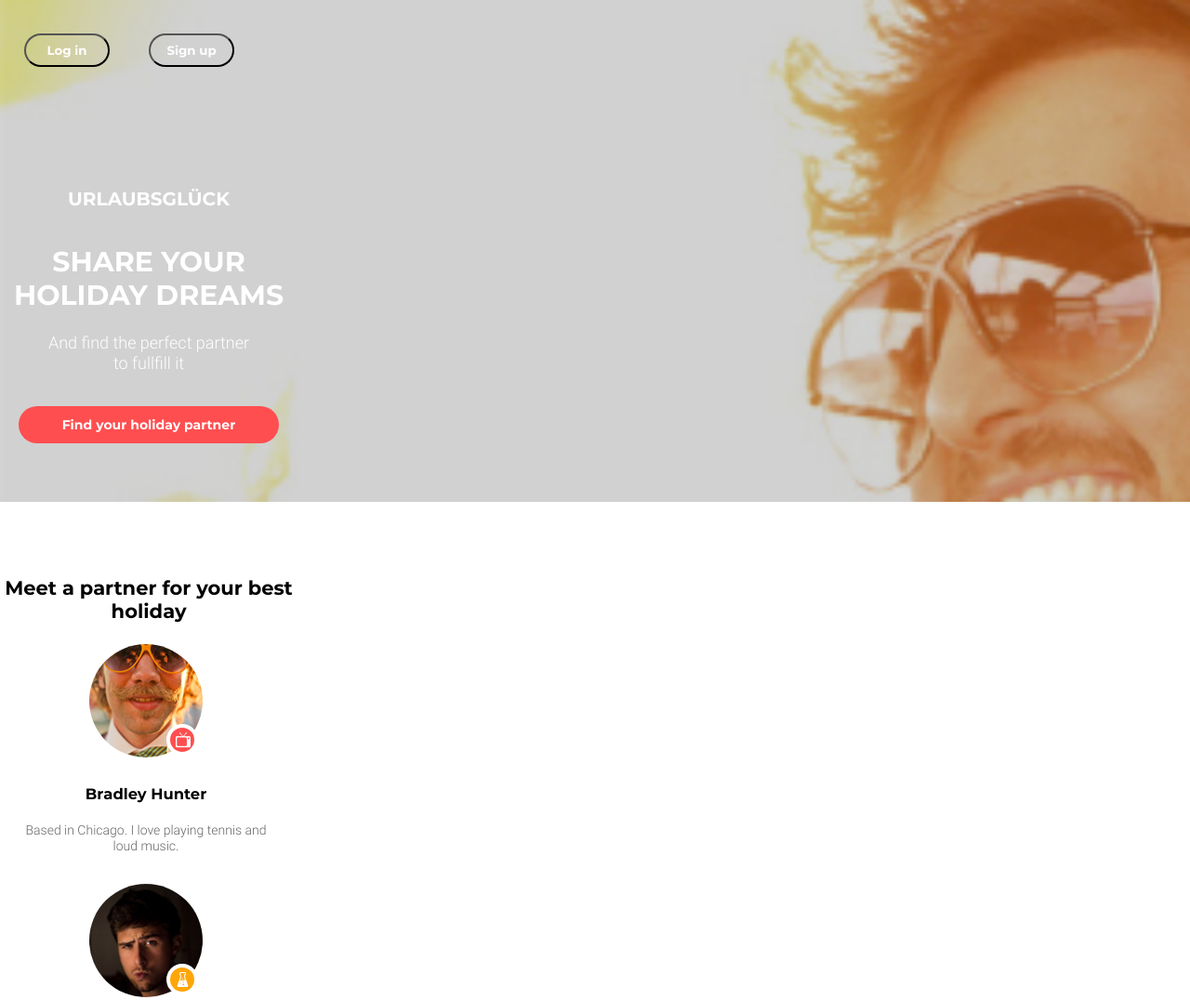
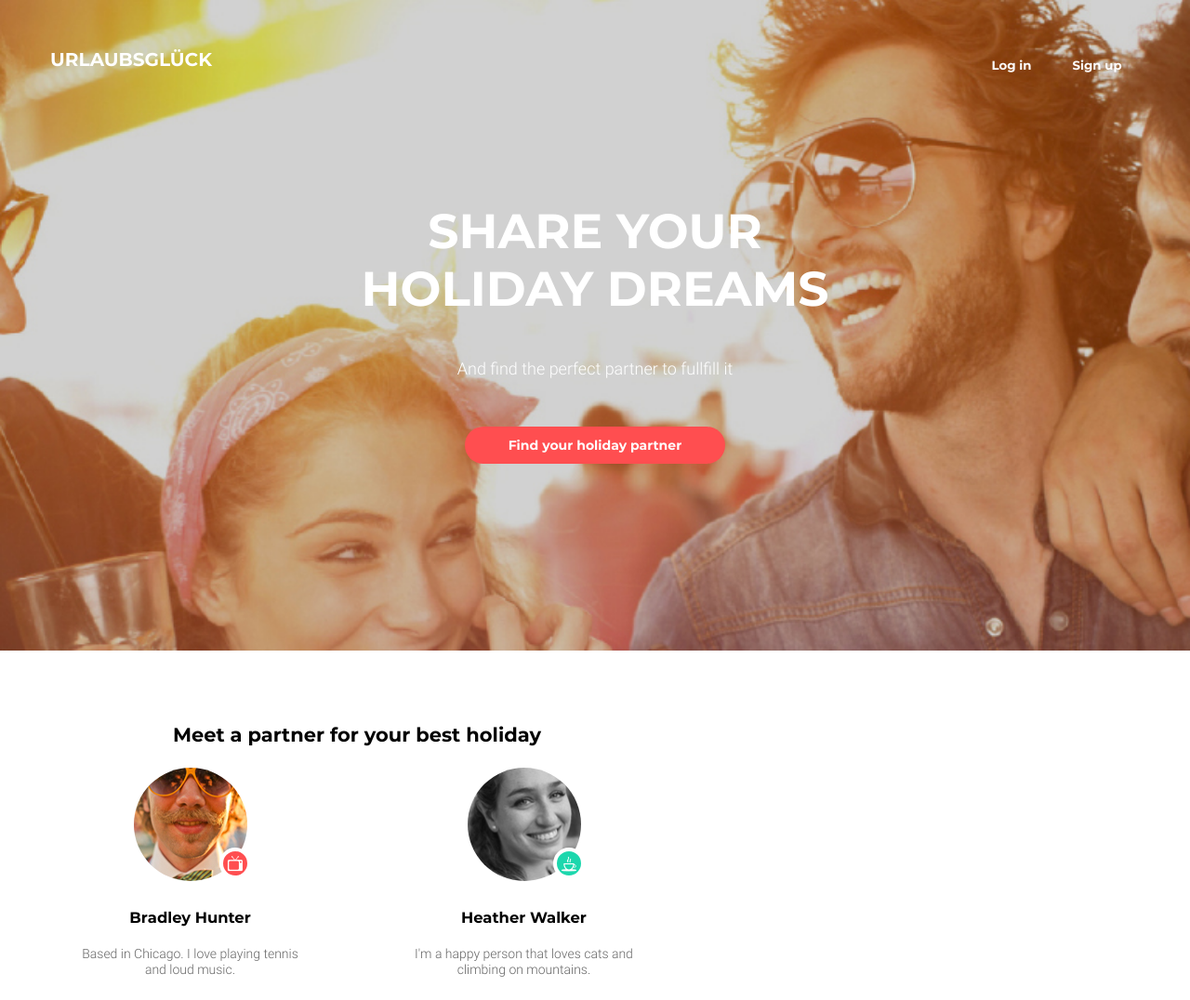
Before and after one commit to realtril/GitGO-IT-Course, a plain HTML site: page html-css/module-08/index.html in a window 1280 px wide. Shown: the top 1076 px of the page at 93% size. Drawn offline with Linux system fonts and the light colour scheme.

Commit message:
checking tablet version

```diff
--- a/html-css/module-08/css/styles.css
+++ b/html-css/module-08/css/styles.css
@@ -94,29 +94,27 @@ img {
   color: var(--secondary-color);
   text-align: center;
   display: flex;
-  justify-content: center;
+  justify-content: space-evenly;
   margin-bottom: 130px;
 }
 
-.log-in,
-.sign-up {
+button {
   color: var(--secondary-color);
   font-weight: bold;
   font-family: var(--secondary-font);
   width: 92px;
   height: 36px;
   background: transparent;
-  border-radius: 20px;
   cursor: pointer;
+  border: none;
+  position: relative;
 }
 
-.log-in:hover,
-.sign-up:hover {
+button:hover {
   border-color: rgb(255, 255, 255);
-}
-
-.log-in {
-  margin-right: 42px;
+  border-radius: 20px;
+  border-style: solid;
+  border-width: 2px;
 }
 
 .logo {
@@ -176,6 +174,10 @@ img {
   padding-right: 24px;
 }
 
+.partners-profile {
+  width: 220px;
+}
+
 .partner-pic {
   border-radius: 50%;
   margin: 0 auto;
@@ -195,7 +197,7 @@ img {
   border: 4px solid var(--secondary-color);
   background-position: center;
   border-radius: 50%;
-  right: 83px;
+  right: 50px;
   bottom: 2px;
 }
 
@@ -254,3 +256,70 @@ img {
   color: var(--secondary-color);
   background-color: var(--main-color);
 }
+
+@media (min-width: 768px) {
+  .container {
+    width: 768px;
+  }
+  .header {
+    background-image: url("../img/tablet.jpg");
+    background-repeat: no-repeat;
+    background-size: cover;
+    min-height: 700px;
+    padding-top: 52px;
+    margin-bottom: 78px;
+  }
+
+  .logo,
+  .button-nav {
+    margin-bottom: 0px;
+  }
+
+  .site-nav {
+    display: flex;
+    flex-direction: row-reverse;
+    justify-content: space-between;
+    padding: 0 54px;
+    margin-bottom: 130px;
+  }
+
+  .newline {
+    display: block;
+  }
+
+  .website-motto {
+    font-size: 52px;
+    margin-bottom: 43px;
+  }
+
+  .website-motto-enforcement span {
+    display: inline-block;
+  }
+
+  .website-motto-enforcement {
+    margin: 0 auto;
+    margin-bottom: 16px;
+  }
+
+  .partners-profile {
+    width: 240px;
+  }
+
+  .partner-list .partners-profile:nth-child(3) {
+    order: -1;
+  }
+
+  .partner-list .partners-profile:nth-child(1) {
+    order: -2;
+  }
+
+  .partner-list {
+    display: flex;
+    justify-content: space-around;
+    padding: 0 25px;
+  }
+
+  .partner-img::after {
+    right: 55px;
+  }
+}
--- a/html-css/module-08/index.html
+++ b/html-css/module-08/index.html
@@ -9,26 +9,22 @@
 
   <body>
     <header class="header">
-      <div class="container">
-
-        <nav class="btn-nav">
+      <nav class="site-nav">
         <ul class="button-nav">
           <li class="log-in"><button class="log-in">Log in</button></li>
           <li class="sign-in"><button class="log-in">Sign up</button></li>
         </ul>
-        </nav>
-
         <div class="logo-wrp">
           <a href="" class="logo">urlaubsglück</a>
         </div>
+      </nav>
 
       <div class="websites-banner-info">
-          <h1 class="website-motto">share your holiday dreams</h1>
+        <h1 class="website-motto">share your <span class="newline">holiday dreams</span></h1>
         <p class="website-motto-enforcement">
           And find the perfect partner <span>to fullfill it</span>
         </p>
         <a href="#" class="websites-offer">Find your holiday partner</a>
-        </div>
       </div>
     </header>
 
```
Lines whose indentation alone changed are shown as unchanged.
